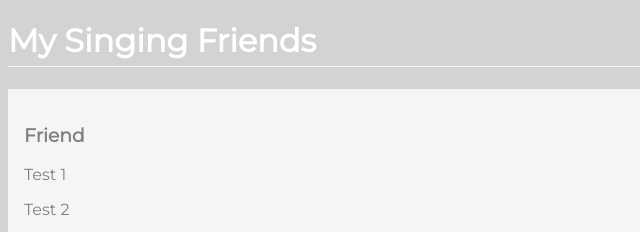
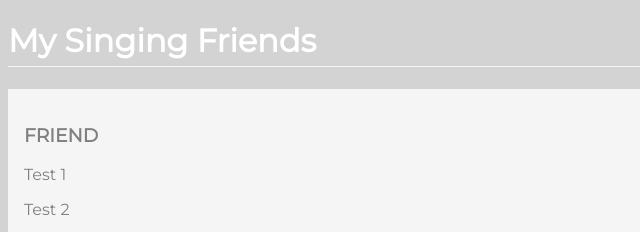
Before and after one commit to mhamzic/99lines, a plain HTML site: page index.html in a window 1280 px wide. Shown: the top 232 px of the page, 0-640 px from the left. Drawn offline with Linux system fonts and the light colour scheme.

Commit message:
'correction'

```diff
--- a/style.css
+++ b/style.css
@@ -9,6 +9,10 @@ h1 {
   border-bottom: whitesmoke solid 0.5px;
 }
 
+h3 {
+  text-transform: uppercase;
+}
+
 .friend {
   color: gray;
   background: whitesmoke;
```
